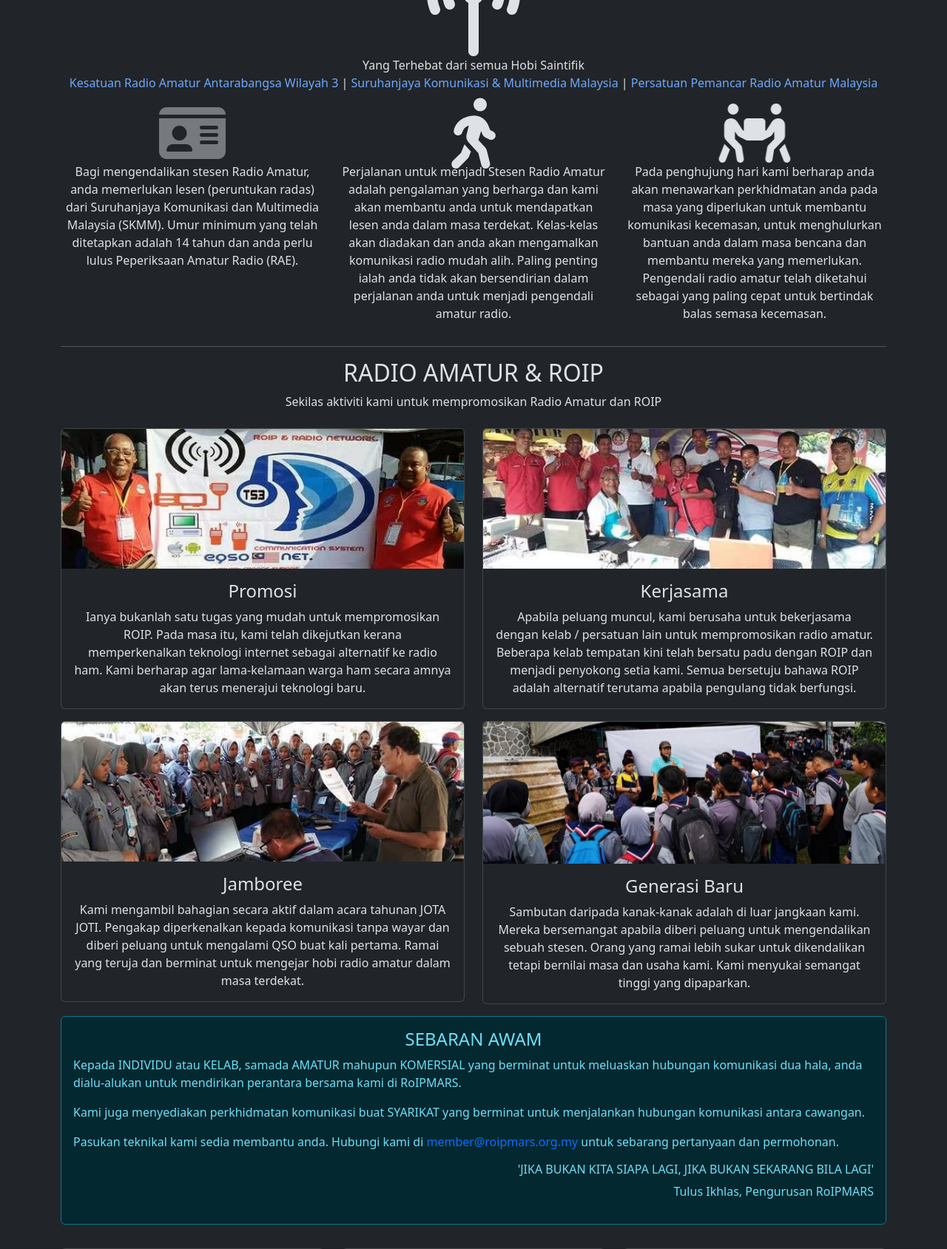
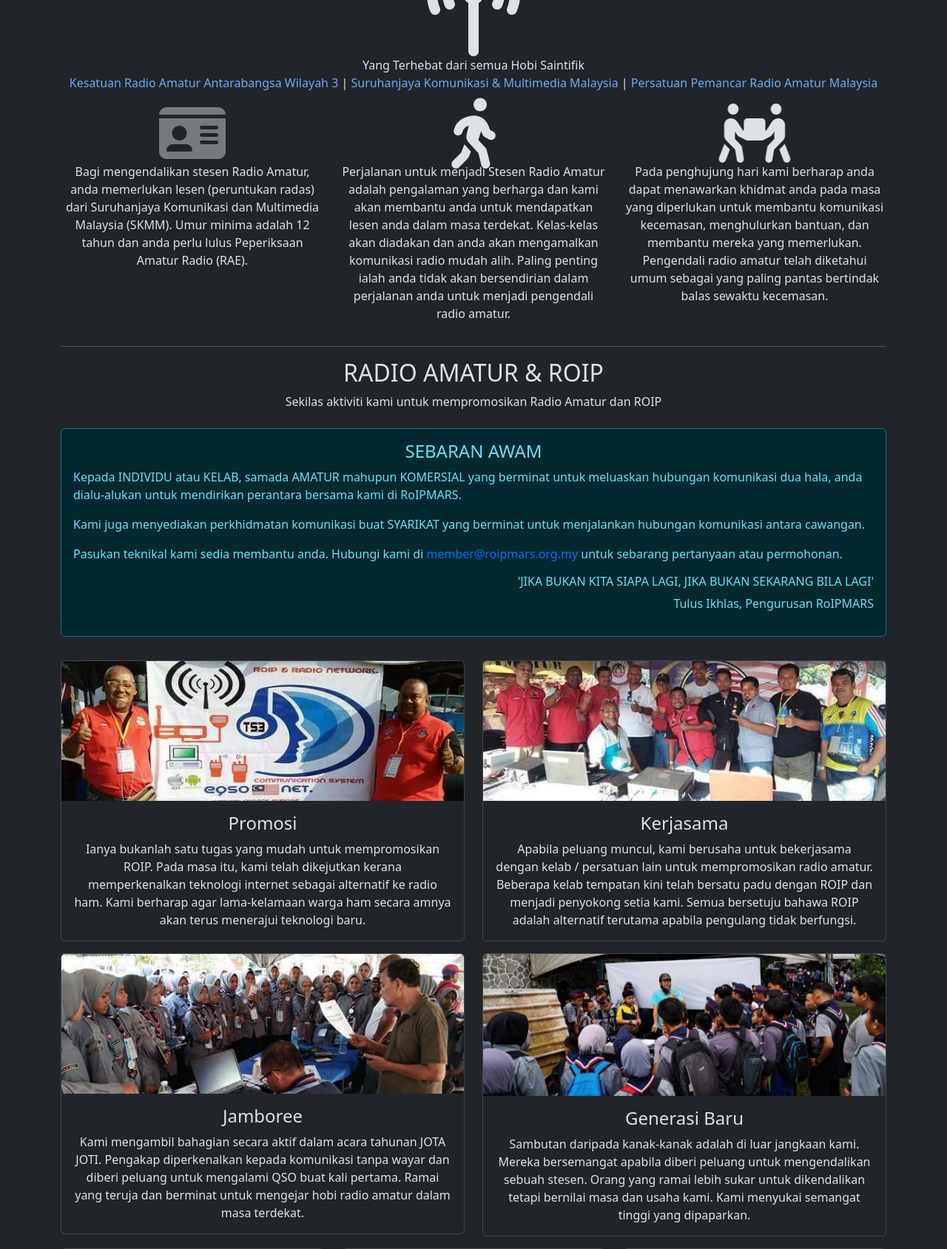
Before and after one commit to RobbiNespu/www.roipmars.org.my, a PHP site: page / in a window 1280 px wide. Shown: the part 1232-2921 px from the top of the page at 74% size. Run offline with PHP 8.4, Linux system fonts and the light colour scheme; some libraries are stand-ins or nearby versions; some web fonts are replaced.

Commit message:
update words

```diff
--- a/index.php
+++ b/index.php
@@ -153,15 +153,15 @@
     <div class='row text-center'>
       <div class='col-sm'>
         <i class='fa-solid fa-id-card fa-5x fa-fade'></i>
-        <p>Bagi mengendalikan stesen Radio Amatur, anda memerlukan lesen (peruntukan radas) dari Suruhanjaya Komunikasi dan Multimedia Malaysia (SKMM). Umur minimum yang telah ditetapkan adalah 14 tahun dan anda perlu lulus Peperiksaan Amatur Radio (RAE).</p>
+        <p>Bagi mengendalikan stesen Radio Amatur, anda memerlukan lesen &#40;peruntukan radas&#41; dari Suruhanjaya Komunikasi dan Multimedia Malaysia &#40;SKMM&#41;. Umur minima adalah 12 tahun dan anda perlu lulus Peperiksaan Amatur Radio &#40;RAE&#41;.</p>
       </div>
       <div class='col-sm'>
         <i class='fa-solid fa-person-walking fa-5x fa-beat'></i>
-        <p>Perjalanan untuk menjadi Stesen Radio Amatur adalah pengalaman yang berharga dan kami akan membantu anda untuk mendapatkan lesen anda dalam masa terdekat. Kelas-kelas akan diadakan dan anda akan mengamalkan komunikasi radio mudah alih. Paling penting ialah anda tidak akan bersendirian dalam perjalanan anda untuk menjadi pengendali amatur radio.</p>
+        <p>Perjalanan untuk menjadi Stesen Radio Amatur adalah pengalaman yang berharga dan kami akan membantu anda untuk mendapatkan lesen anda dalam masa terdekat. Kelas-kelas akan diadakan dan anda akan mengamalkan komunikasi radio mudah alih. Paling penting ialah anda tidak akan bersendirian dalam perjalanan anda untuk menjadi pengendali radio amatur.</p>
       </div>
       <div class='col-sm'>
         <i class='fa-solid fa-people-carry-box fa-5x fa-flip'></i>
-        <p>Pada penghujung hari kami berharap anda akan menawarkan perkhidmatan anda pada masa yang diperlukan untuk membantu komunikasi kecemasan, untuk menghulurkan bantuan anda dalam masa bencana dan membantu mereka yang memerlukan. Pengendali radio amatur telah diketahui sebagai yang paling cepat untuk bertindak balas semasa kecemasan.</p>
+        <p>Pada penghujung hari kami berharap anda dapat menawarkan khidmat anda pada masa yang diperlukan untuk membantu komunikasi kecemasan, menghulurkan bantuan, dan membantu mereka yang memerlukan. Pengendali radio amatur telah diketahui umum sebagai yang paling pantas bertindak balas sewaktu kecemasan.</p>
       </div>
     </div>
     <hr>
@@ -169,6 +169,20 @@
       <div class='col-md'>
         <h2>RADIO AMATUR &amp; ROIP</h2>
         <p>Sekilas aktiviti kami untuk mempromosikan Radio Amatur dan ROIP</p>
+      </div>
+    </div>
+    <div class='row'>
+      <div class='col-12 my-2'>
+        <div class='alert alert-info'>
+          <div class='alert-heading text-center'>
+            <h4>SEBARAN AWAM</h4>
+          </div>
+          <p>Kepada INDIVIDU atau KELAB, samada AMATUR mahupun KOMERSIAL yang berminat untuk meluaskan hubungan komunikasi dua hala, anda dialu-alukan untuk mendirikan perantara bersama kami di RoIPMARS.</p>
+          <p>Kami juga menyediakan perkhidmatan komunikasi buat SYARIKAT yang berminat untuk menjalankan hubungan komunikasi antara cawangan.</p>
+          <p>Pasukan teknikal kami sedia membantu anda. Hubungi kami di <a class='text-primary text-decoration-none' href='mailto:member@roipmars.org.my?subject=Email%20Sent%20from%20Website'>member&#64;roipmars.org.my</a> untuk sebarang pertanyaan atau permohonan.</p>
+          <h6 class='text-end'>'JIKA BUKAN KITA SIAPA LAGI, JIKA BUKAN SEKARANG BILA LAGI'</h6>
+          <p class='text-end'>Tulus Ikhlas, Pengurusan RoIPMARS</p>
+        </div>
       </div>
     </div>
     <div class='row text-center'>
@@ -210,20 +224,6 @@
       </div>
     </div>
     <div class='row'>
-      <div class='col-12 my-2'>
-        <div class='alert alert-info'>
-          <div class='alert-heading text-center'>
-            <h4>SEBARAN AWAM</h4>
-          </div>
-            <p>Kepada INDIVIDU atau KELAB, samada AMATUR mahupun KOMERSIAL yang berminat untuk meluaskan hubungan komunikasi dua hala, anda dialu-alukan untuk mendirikan perantara bersama kami di RoIPMARS.</p>
-            <p>Kami juga menyediakan perkhidmatan komunikasi buat SYARIKAT yang berminat untuk menjalankan hubungan komunikasi antara cawangan.</p>
-            <p>Pasukan teknikal kami sedia membantu anda. Hubungi kami di <a class='text-primary text-decoration-none' href='mailto:member@roipmars.org.my?subject=Email%20Sent%20from%20Website'>member&#64;roipmars.org.my</a> untuk sebarang pertanyaan dan permohonan.</p>
-          <h6 class='text-end'>'JIKA BUKAN KITA SIAPA LAGI, JIKA BUKAN SEKARANG BILA LAGI'</h6>
-          <p class='text-end'>Tulus Ikhlas, Pengurusan RoIPMARS</p>
-        </div>
-      </div>
-    </div>
-    <div class='row'>
       <div class='col-lg-4 my-2'>
         <div class='card'>
           <div class='card-header text-center'>Bacaan Lanjut</div>
@@ -235,7 +235,7 @@
             <li class='list-group-item'><a href='https://www.mcmc.gov.my/skmmgovmy/media/General/pdf2/MCMC-Question-Bank-Class-C.pdf' download><i class='fa-solid fa-file-pdf'></i> QUESTION BANK CLASS C AMATEUR RADIO - MCMC</a></li>
             <li class='list-group-item'><a href='https://www.arrl.org/files/file/VoIP.pdf' download><i class='fa-solid fa-file-pdf'></i> VoIP dan Radio Amatur - ARRL</a></li>
             <li class='list-group-item'><a href='https://www.mcmc.gov.my/skmmgovmy/media/General/pdf/Form-AMATEUR-SERVICE_v2018_ISO.pdf' download><i class='fa-solid fa-file-pdf'></i> Borang Permohonan Tugasan Radas Amatur - SKMM</a></li>
-            <li class='list-group-item'><a href='https://sems.mcmc.gov.my/sems/exams/examinfo' target='_blank'>SKMM Exam Management System (SEMS)</a></li>
+            <li class='list-group-item'><a href='https://sems.mcmc.gov.my/sems/exams/examinfo' target='_blank'>SKMM Exam Management System &#40;SEMS&#41;</a></li>
           </ul>
         </div>
       </div>
```
